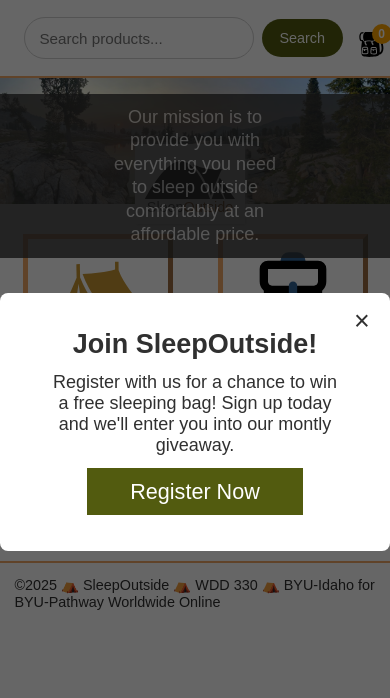
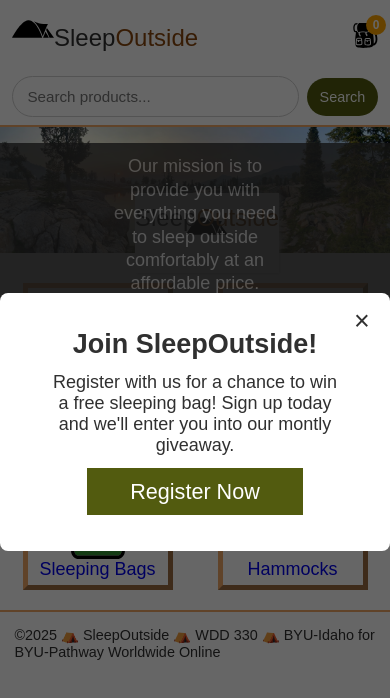
Before and after one commit to RonaldDiaz/wdd330-sleep-outside, a website built with Vite: page src/index.html in a window 390 px wide. Built offline with nearby package versions, Linux system fonts and the light colour scheme.

Commit message:
mobile functionality fix

```diff
--- a/src/css/style.css
+++ b/src/css/style.css
@@ -510,6 +510,49 @@ button {
   }
 }
 
+@media screen and (max-width: 640px) {
+  header {
+    flex-wrap: wrap;
+    justify-content: space-between;
+    align-items: center;
+    gap: 0.5rem 0.75rem;
+    padding: 0.5rem 0.75rem;
+  }
+
+  .logo {
+    flex: 1 1 auto;
+    min-width: 0;
+    width: auto;
+    font-size: 1.5rem;
+  }
+
+  .logo img {
+    width: 42px;
+    height: 42px;
+  }
+
+  .search-form {
+    order: 3;
+    flex-basis: 100%;
+    width: 100%;
+    max-width: 100%;
+    margin: 0;
+  }
+
+  .search-form__input {
+    min-width: 0;
+  }
+
+  .search-form__button {
+    padding: 0.7rem 0.8rem;
+  }
+
+  .cart {
+    margin-left: auto;
+    padding-top: 0;
+  }
+}
+
 @media screen and (min-width: 500px) {
   body {
     max-width: 1080px;
```
